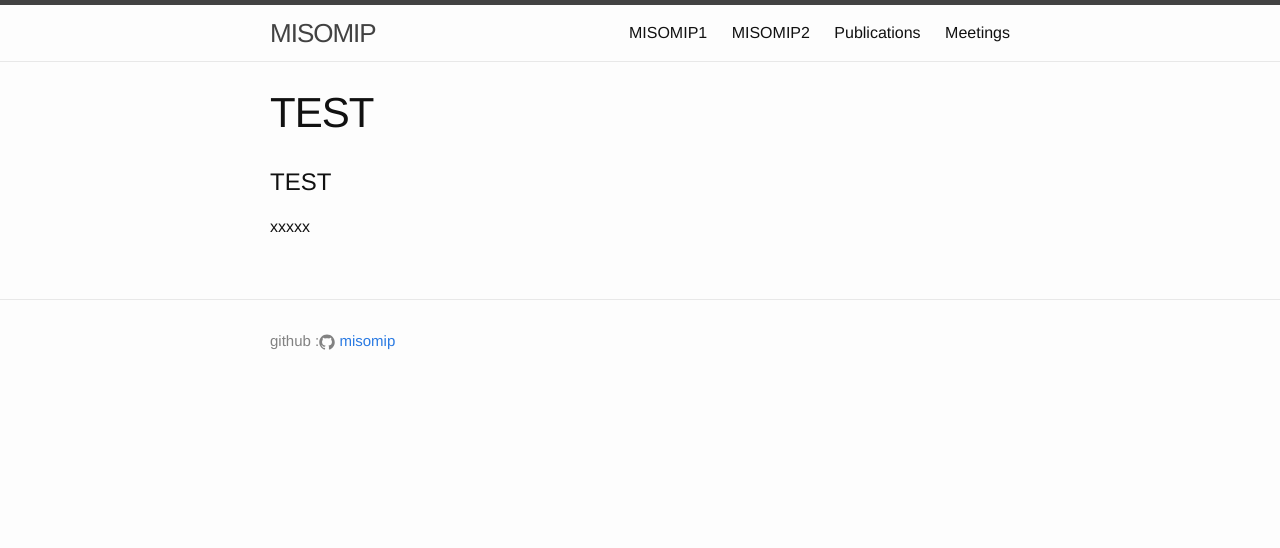
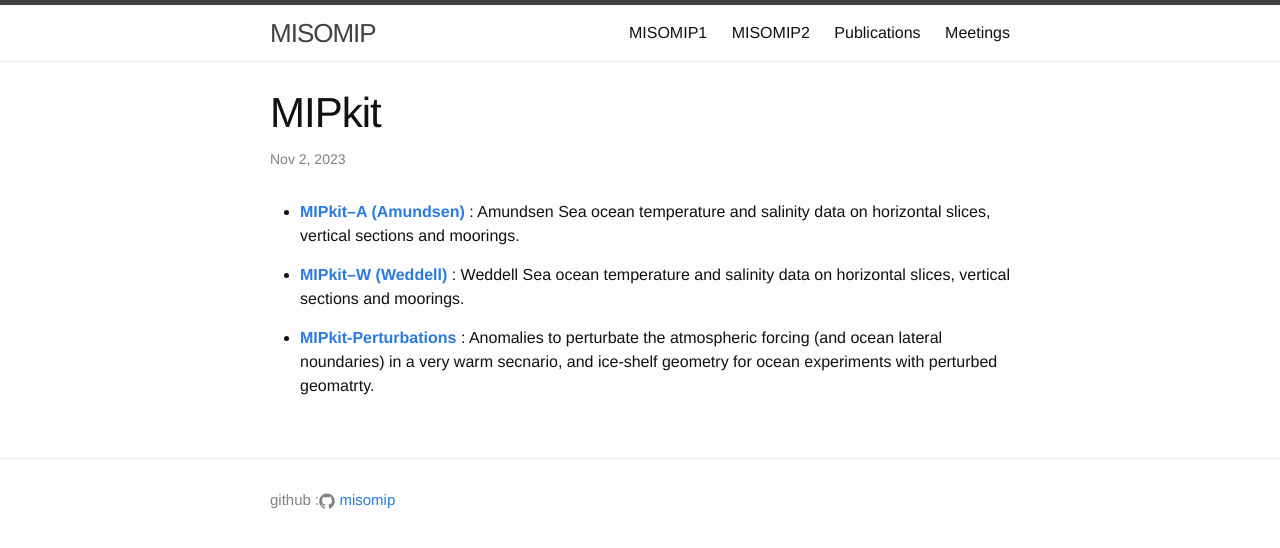
Before and after one commit to misomip/misomip.github.io, a Jekyll site: the page built from misomip2_dir/misomip2_MIPkit.md, in a window 1280 px wide. Shown: the top 548 px of the page. Built offline with Jekyll 4.4.1, drawn with Linux system fonts in a browser that asks for light colours; our own code applies the rules of GitHub Pages for plain Markdown files.

Commit message:
filling little by little

```diff
--- a/misomip2_dir/misomip2_MIPkit.md
+++ b/misomip2_dir/misomip2_MIPkit.md
@@ -1,3 +1,11 @@
-# TEST
+---
+layout: post
+title: MIPkit
+date: 02-11-2023
+---
 
-xxxxx
+* [**MIPkit–A (Amundsen)**]({{site.url}}misomip2_dir/misomip2_MIPkitA_README.md) : Amundsen Sea ocean temperature and salinity data on horizontal slices, vertical sections and moorings.
+
+* [**MIPkit–W (Weddell)**]({{site.url}}misomip2_dir/misomip2_MIPkitA_README.md) : Weddell Sea ocean temperature and salinity data on horizontal slices, vertical sections and moorings.
+
+* [**MIPkit-Perturbations**]({{site.url}}misomip2_dir/misomip2_MIPkit-Perturbations_README.md) : Anomalies to perturbate the atmospheric forcing (and ocean lateral noundaries) in a very warm secnario, and ice-shelf geometry for ocean experiments with perturbed geomatrty.
```
Also changed, not shown: misomip2.md (+1 -1 lines), misomip2_dir/misomip2_experiments.md (renamed from misomip2_dir/toto.md).
